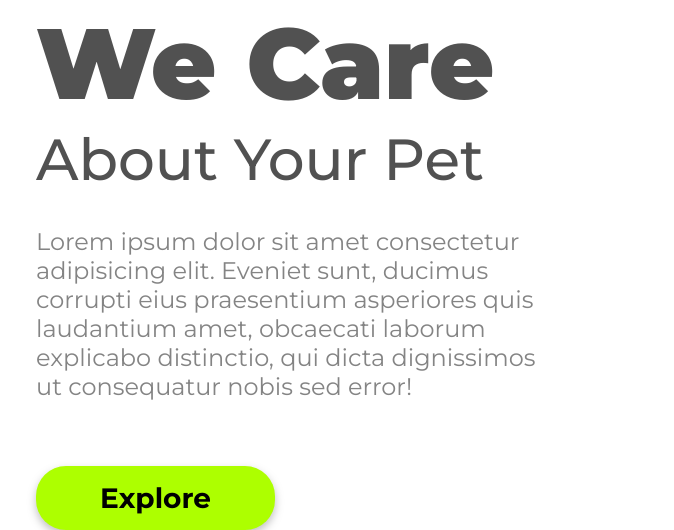
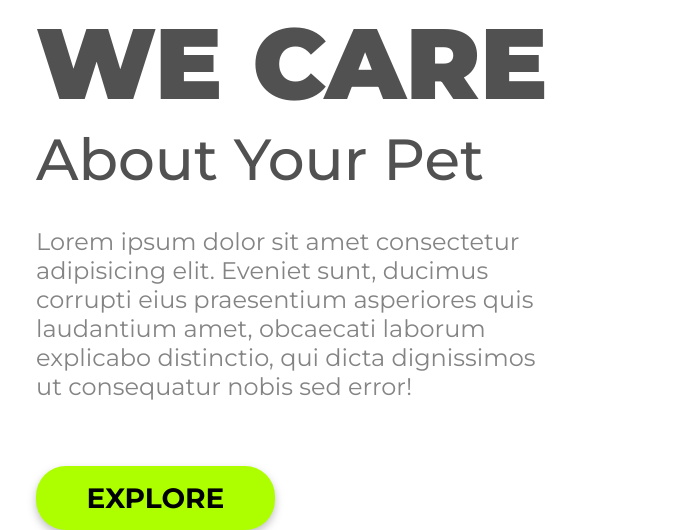
Before and after one commit to alanacalbente/Projeto-css-b-sico, a plain HTML site: page index.html in a window 1280 px wide. Shown: the part 731-1261 px from the top of the page, without its empty margins (50-724 px from the left). Drawn offline with Linux system fonts and the light colour scheme.

Commit message:
Update index.html
Alteração simples p maiúscula

```diff
--- a/index.html
+++ b/index.html
@@ -7,7 +7,7 @@
     <link rel="preconnect" href="https://fonts.googleapis.com">
     <link rel="preconnect" href="https://fonts.gstatic.com" crossorigin>
     <link href="https://fonts.googleapis.com/css2?family=Montserrat:ital,wght@0,100..900;1,100..900&display=swap" rel="stylesheet">
-    <title>We Care</title>
+    <title>WE CARE</title>
 </head>
 <body>
      <header>
@@ -22,10 +22,10 @@
         <img src="./img/Illustration 2.png" alt="logo" class="img-logo">
 
         <section>
-        <h1> We Care </h1>
+        <h1> WE CARE </h1>
         <h2> About Your Pet</h2>
         <p> Lorem ipsum dolor sit amet consectetur adipisicing elit. Eveniet sunt, ducimus corrupti eius praesentium asperiores quis laudantium amet, obcaecati laborum explicabo distinctio, qui dicta dignissimos ut consequatur nobis sed error!</p>
-        <button class="button-main"> Explore </button>
+        <button class="button-main"> EXPLORE </button>
         </section>
      </main>
 
```
